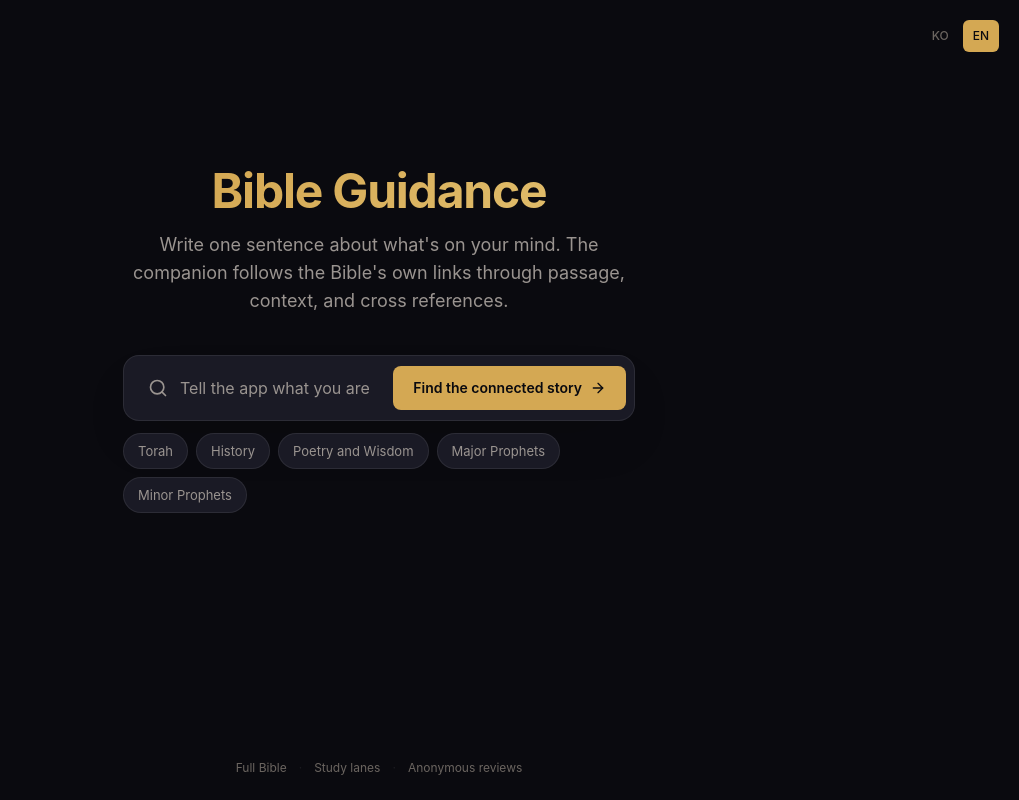
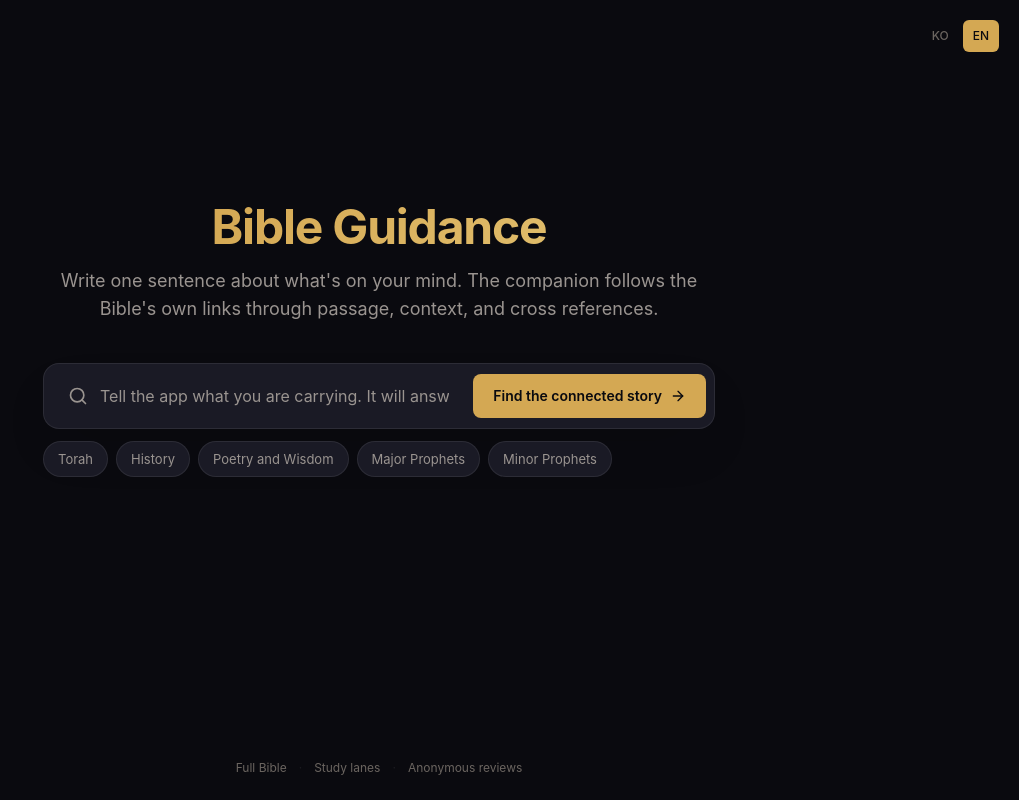
Before and after one commit to DeclanJeon/bible, a Next.js app: page /en in a window 1280 px wide. Shown: the whole page, without its empty margins (261-1280 px from the left). Built offline with nearby package versions, Linux system fonts and the light colour scheme.

Commit message:
fix: widen main page container from max-w-lg to max-w-2xl

```diff
--- a/app/[locale]/page.tsx
+++ b/app/[locale]/page.tsx
@@ -59,7 +59,7 @@
 
       {/* Centered content */}
       <div className="flex flex-1 flex-col items-center justify-center px-5 pb-20 sm:px-8">
-        <div className="w-full max-w-lg">
+        <div className="w-full max-w-2xl">
           {/* Title */}
           <h1 className="text-center text-[2rem] font-bold leading-tight tracking-tight sm:text-5xl">
             <span className="gradient-text">{copy.heroTitle}</span>
```
